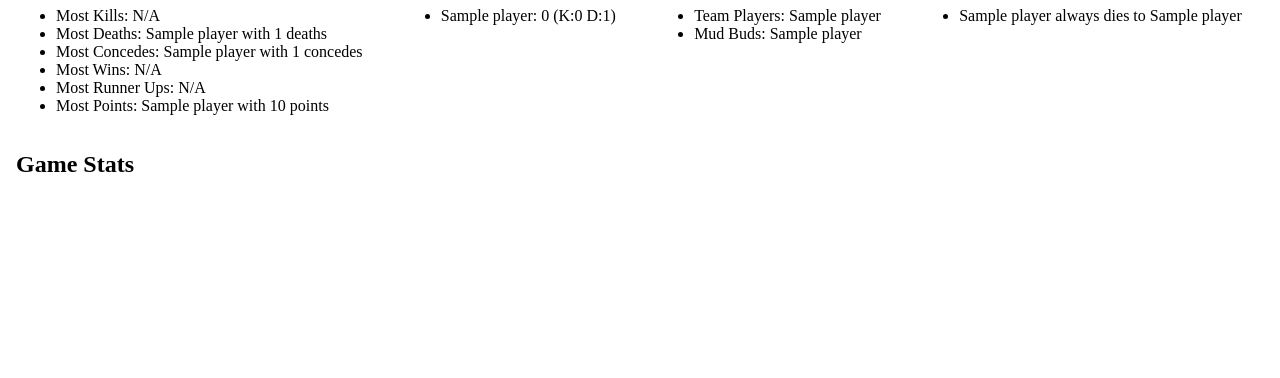
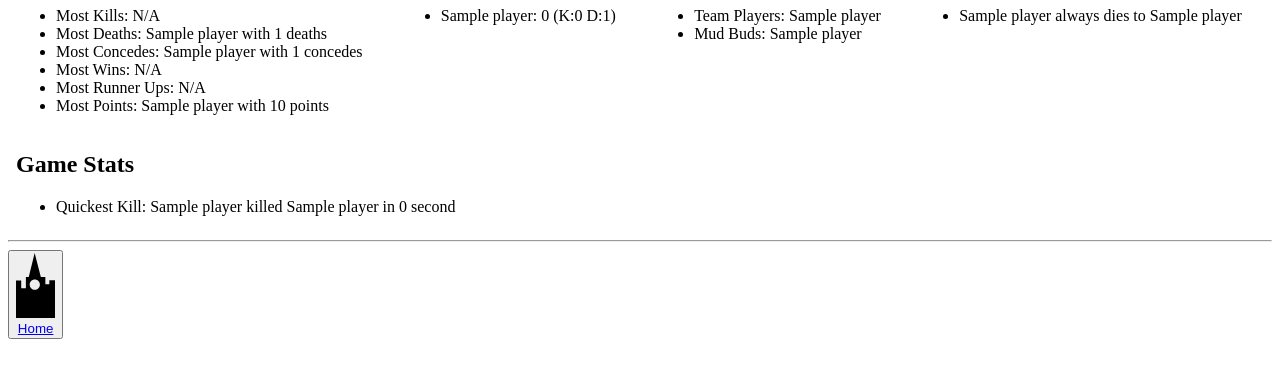
Before and after one commit to Jarf/magictracker, a PHP site: page /stats in a window 1280 px wide. Shown: the part 179-557 px from the top of the page. Run offline with PHP 8.4, Linux system fonts and the light colour scheme; tables that the repository leaves empty hold one stand-in row (values such as "Sample post"); data that the repository does not hold is empty.

Commit message:
More stats, home button

```diff
--- a/classes/stats.php
+++ b/classes/stats.php
@@ -454,9 +454,6 @@ class Stats{
 				sort($row);
 				$matches[] = implode(',',$row);
 			}
-			foreach($return as $row){
-				$matches[] = $row->playerids;
-			}
 			$matches = array_count_values($matches);
 			arsort($matches);
 			$matches = array_slice(array_keys($matches),0,1,true);
@@ -514,8 +511,43 @@ class Stats{
 	}
 
 	private function getGameStats(){
+		$return = array(
+			$this->getQuickestKill()
+		);
+		return $return;
+	}
+
+	private function getQuickestKill(){
+		$return = 'N/A';
+		$sql = 'SELECT kills.killerId, kills.killedId, TIMESTAMPDIFF(SECOND, game.date, kills.timestamp) AS killTime FROM kills JOIN game ON kills.gameId = game.id ORDER BY TIMESTAMPDIFF(SECOND, game.date, kills.timestamp) ASC LIMIT 1';
+		$this->db->query($sql);
+		$this->db->execute();
+		if($this->db->rowCount() > 0){
+			$result = $this->db->fetch();
+			$time = $this->convertSecondsToHumanReadable($result->killTime);
+			$players = new Player();
+			$players = $players->getPlayerIdNameMap();
+			if(isset($players[$result->killerId]) && isset($players[$result->killedId])){
+				$return = $players[$result->killerId] . ' killed ' . $players[$result->killedId] . ' in ' . $time;
+			}
+		}
+		return 'Quickest Kill: ' . $return;
+	}
+
+	private function convertSecondsToHumanReadable(int $seconds){
 		$return = array();
-		return $return;
+		$secs = $seconds % 60;
+		$hrs = $seconds / 60;
+		$mins = $hrs % 60;
+		$hrs = floor($hrs / 60);
+		if($hrs > 0){
+			$return[] = $hrs . ' hour' . ($hrs > 1 ? 's' : '');
+		}
+		if($mins > 0){
+			$return[] = $mins . ' minute' . ($mins > 1 ? 's' : '');
+		}
+		$return[] = $secs . ' second' . ($secs > 1 ? 's' : '');
+		return implode(' ', $return);
 	}
 }
 ?>
--- a/css/global.css
+++ b/css/global.css
@@ -92,6 +92,7 @@ div#gamebuttons, div#otherbuttons{
 div#gamebuttons > button.gamebutton, div#otherbuttons > button.otherbutton{
 	flex-basis: 84px;
 	height: 110px;
+	cursor: pointer;
 }
 
 button#startnewgame{
--- a/tpl/home.twig
+++ b/tpl/home.twig
@@ -27,7 +27,7 @@
 </div>
 <div class="row" id="gamebuttons" {{game.id is empty ? 'class="hidden"' : ''}}>
 	<button class="gamebutton" id="gameaddconcede">
-		<img alt="Skull" src="/img/breaking.svg"/><br/>
+		<img alt="Breaking News" src="/img/breaking.svg"/><br/>
 		Concedes
 	</button>
 	<button class="gamebutton" id="gameaddkill">
--- a/tpl/stats.twig
+++ b/tpl/stats.twig
@@ -14,3 +14,12 @@
 	</div>
 	{% endfor %}
 </div>
+<hr/>
+<div class="row" id="otherbuttons">
+	<button class="otherbutton">
+		<a href="/">
+			<img alt="Ravnica" src="/img/ravnica.svg"/>
+			Home
+		</a>
+	</button>
+</div>
```
Also changed, not shown: img/ravnica.svg (added).
